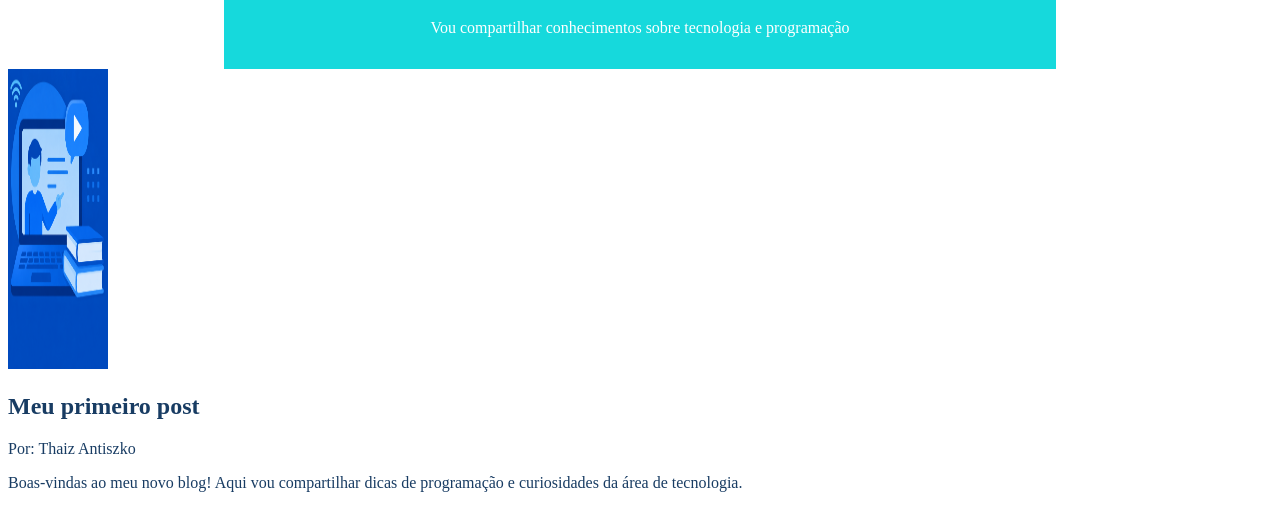
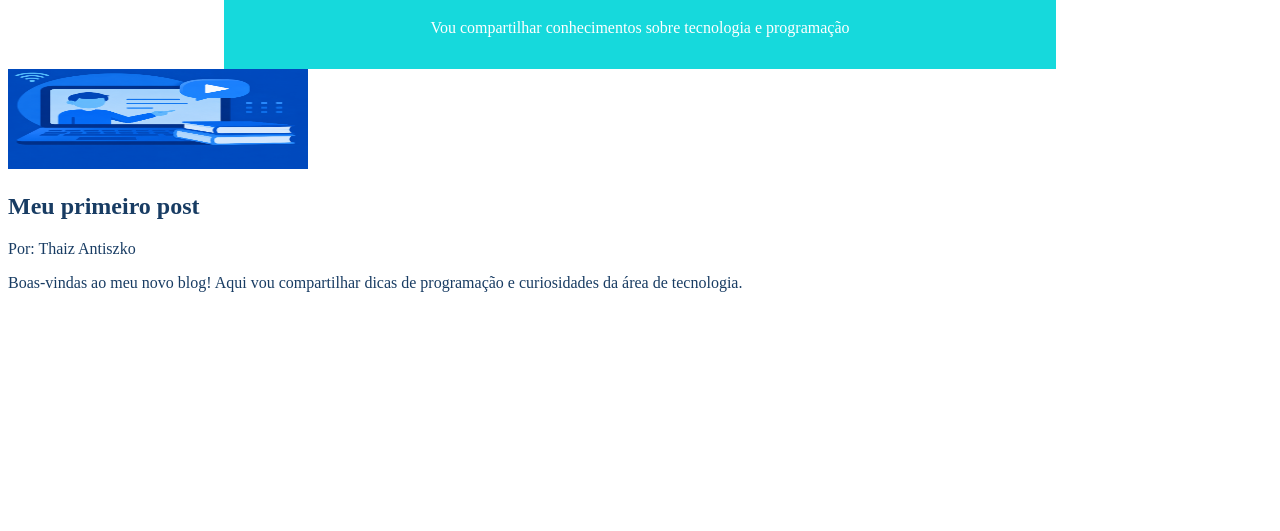
Before and after one commit to ThaizAntiszko/Educa-oDigital1A26, a plain HTML site: page index.html in a window 1280 px wide. Shown: the part 85-616 px from the top of the page. Drawn offline with Linux system fonts and the light colour scheme.

Commit message:
nova configuração

```diff
--- a/style.css
+++ b/style.css
@@ -12,6 +12,6 @@ color: #183C63;
 }
 img {
 justify-content: center;
-width: 100px;
-height: 300px;
+width: 300px;
+height: 100px;
 }
```
